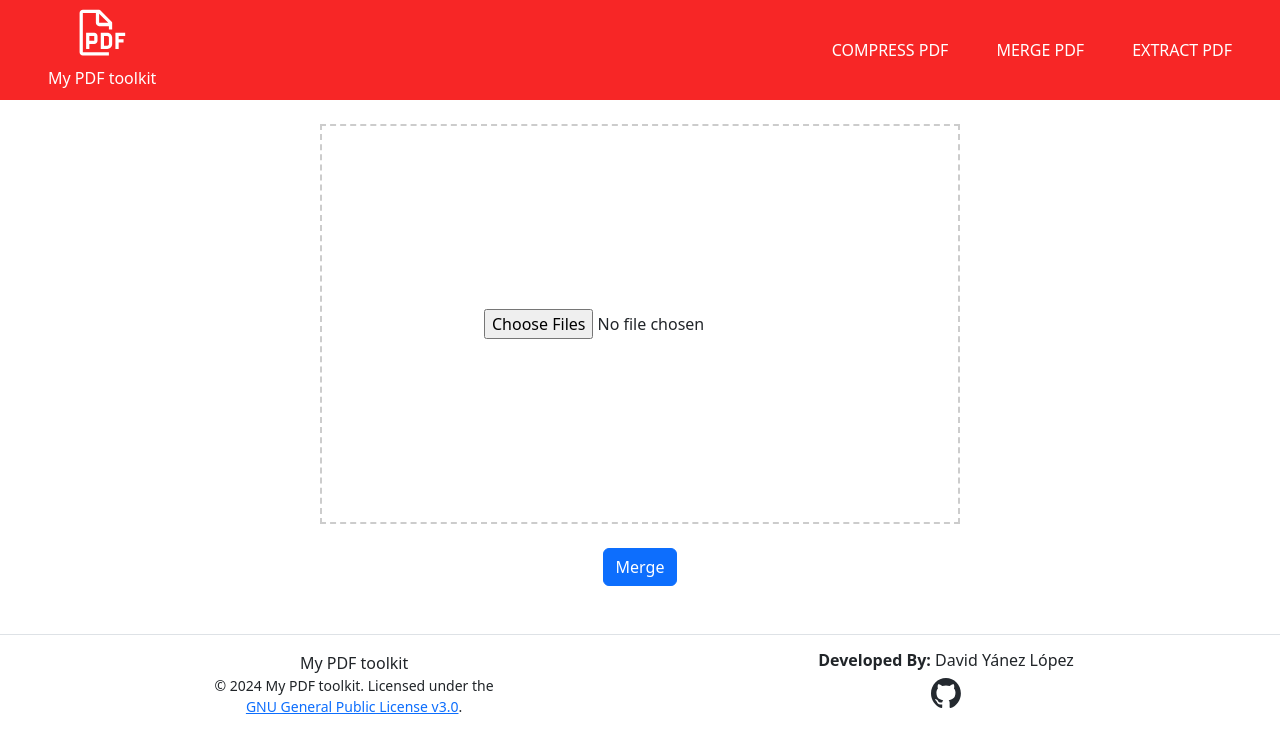
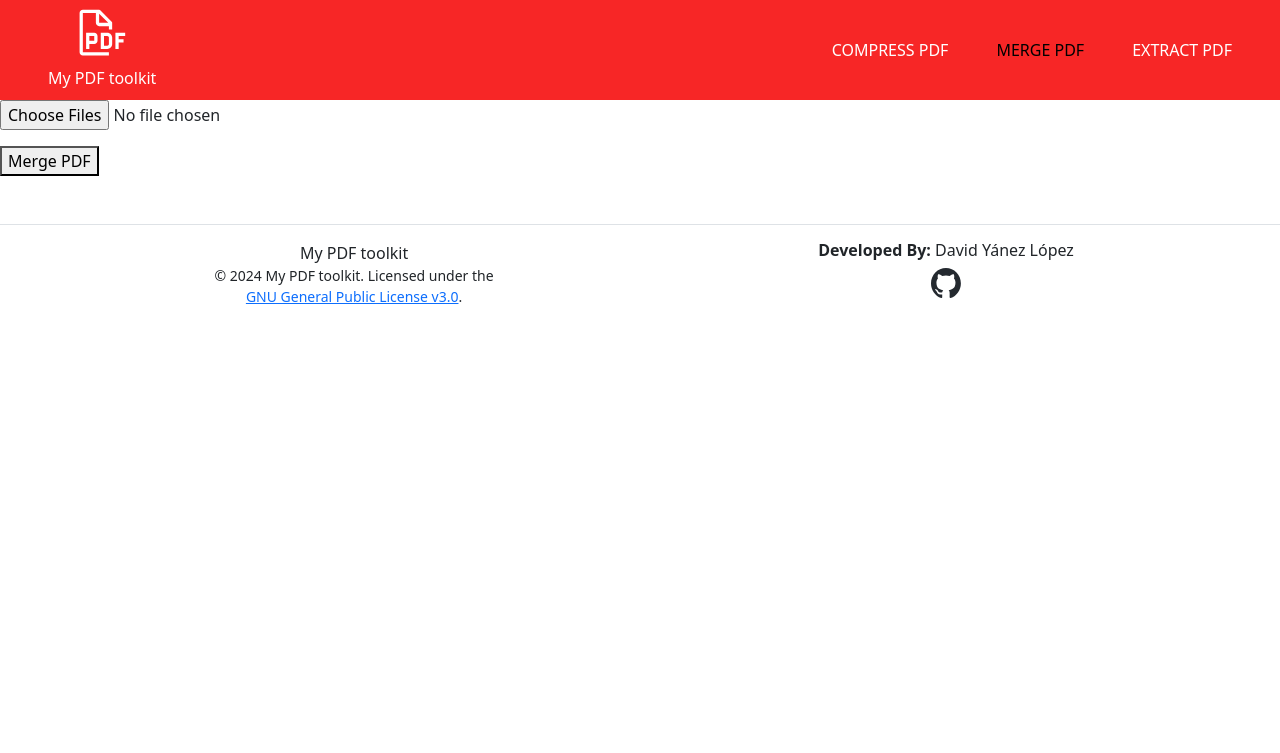
Before and after one commit to francisdayl/custom_pdf_compressor, a Flask app: page /merge-pdf in a window 1280 px wide. Shown: the top 753 px of the page. Run offline with Flask 3, Linux system fonts and the light colour scheme; some libraries are stand-ins or nearby versions.

Commit message:
set active options and orderable pdfs by dragging on merge pdf

```diff
--- a/static/js/script.js
+++ /dev/null
@@ -1,41 +0,0 @@
-
-let dropZone = document.getElementById("dropZone");
-let fileInput = document.getElementById("fileInput");
-let uploadForm = document.getElementById("uploadForm");
-const compressionType = document.getElementById("compression_type");
-const sliderContainer = document.getElementById("sliderContainer");
-const sliderCustomSize = document.getElementById("customSize");
-const sliderDisplayValue = document.getElementById("sliderValue");
-
-dropZone.addEventListener("click", function () {
-    fileInput.click();
-});
-
-
-
-fileInput.addEventListener("change", function (e) {
-    let file = e.target.files[0];
-    console.log(file.size)
-    console.log( (file.size/1000)*0.9)
-    sliderCustomSize.setAttribute("max", (file.size/1_000_000)*0.9)
-    });
-    sliderCustomSize.addEventListener("change", (event)=>{
-        sliderDisplayValue.innerText = `${event.target.value} MB`
-    })
-
-    dropZone.addEventListener("dragover", function (e) {
-        this.classList.add("dragover");
-    });
-
-    dropZone.addEventListener("dragleave", function (e) {
-        this.classList.remove("dragover");
-    });
-
-    compressionType.addEventListener("change", (event)=>{
-    if(event.target.value=="Custom"){
-        sliderContainer.classList.remove("d-none")
-    }
-    else{
-        sliderContainer.classList.add("d-none")
-    }
-})
--- a/templates/layout/navbar.html
+++ b/templates/layout/navbar.html
@@ -6,6 +6,12 @@
             color: rgb(54, 54, 54);
         }
 
+    }
+    .text-black{
+        color: rgb(78, 77, 77);
+        &:hover{
+            cursor: default;
+        }
     }
     ul{
         list-style-type: none;
@@ -27,7 +33,7 @@
     <nav>
         <ul class="d-flex flex-row justify-content-evenly text-white gap-5 h-100">
             <li>
-                <a class="list-item" href="/compress-pdf">
+                <a class="list-item text-black" href="/compress-pdf">
                     COMPRESS PDF
                 </a>
             </li>
@@ -37,7 +43,7 @@
                 </a>
             </li>
             <li>
-                <a class="list-item" href="/extract-pdf">
+                <a class="list-item" href="/extract-pdf" disabled>
                     EXTRACT PDF
                 </a>
             </li>
@@ -47,4 +53,15 @@
 
 <script>
     document.getElementById("logo").addEventListener("click",()=>{window.location=window.location.origin})
+    document.addEventListener('DOMContentLoaded', function() {
+        const navItems = document.getElementsByClassName("list-item");
+        for(const navItem of navItems){
+            if(window.location.href === navItem.href){
+                navItem.classList.add("text-black")
+            }
+            else{
+                navItem.classList.remove("text-black")
+            }
+        }
+    });
 </script>
--- a/templates/merge.html
+++ b/templates/merge.html
@@ -4,22 +4,128 @@
 
 {% block body %}
 
+<style>
+    .pdf-preview{
+        &:hover{
+            cursor: grab;
+        }
+        &:active{
+            cursor: grabbing;
+        }
+        &:not(:active){
+            cursor: grab;
+        }
+    }
 
+</style>
 <section>
+    <input type="file" id="fileInput" multiple accept=".pdf">
+    <ul id="fileList" class="row gap-2"></ul>
+    <button id="mergeButton">Merge PDF</button>
 
-    <form
-        id="uploadForm"
-        action="/"
-        method="post"
-        enctype="multipart/form-data"
-    >
-        <div id="dropZone" class="drop-zone my-4">
-          <input id="fileInput" type="file" name="file" accept="application/pdf" required multiple/>
-        </div>
-      <input type="submit" class="btn btn-primary d-block mx-auto" value="Merge" />
-    </form>
+   </section>
+<script src="https://cdnjs.cloudflare.com/ajax/libs/pdf-lib/1.17.1/pdf-lib.min.js"></script>
+<script src="https://cdnjs.cloudflare.com/ajax/libs/pdf.js/2.9.359/pdf.min.js"></script>
+<script src="https://cdnjs.cloudflare.com/ajax/libs/Sortable/1.14.0/Sortable.min.js"></script>
+<script>
+    const fileInput = document.getElementById('fileInput');
+    const fileListElement = document.getElementById('fileList');
+    const mergeButton = document.getElementById('mergeButton');
 
-</section>
+    let pdfFiles = [];
+
+    fileInput.addEventListener('change', function (event) {
+        const files = Array.from(event.target.files);
+        files.forEach(file => {
+            if (file.type === 'application/pdf') {
+                pdfFiles.push(file);
+                renderPDFPreview(file, pdfFiles.length - 1);
+            }
+        });
+    });
+
+    function renderPDFPreview(file, index) {
+        const reader = new FileReader();
+        reader.onload = async function (event) {
+            const arrayBuffer = event.target.result;
+            const pdf = await pdfjsLib.getDocument({ data: arrayBuffer }).promise;
+            const page = await pdf.getPage(1);
+
+            const scale = 1.5;
+            const viewport = page.getViewport({ scale });
+            const canvas = document.createElement('canvas');
+            const context = canvas.getContext('2d');
+            canvas.height = viewport.height;
+            canvas.width = viewport.width;
+
+            const renderContext = {
+                canvasContext: context,
+                viewport: viewport
+            };
+            await page.render(renderContext).promise;
+
+            const img = document.createElement('img');
+            img.src = canvas.toDataURL();
+            img.width = "70";
+            img.height = "90";
+
+            const listItem = document.createElement('li');
+            listItem.classList.add(...["col-1","d-flex","flex-column","align-items-center","border","pdf-preview"])
 
 
+            const span = document.createElement('span');
+            span.innerText= file.name
+            img.classList.add(...["border","p-2"])
+
+            listItem.appendChild(img);
+            listItem.appendChild(span);
+
+            listItem.dataset.index = index;
+            fileListElement.appendChild(listItem);
+        };
+        reader.readAsArrayBuffer(file);
+    }
+
+    const sortable = new Sortable(fileListElement, {
+        animation: 150,
+        onEnd: function (evt) {
+            const items = fileListElement.querySelectorAll('li');
+            pdfFiles = Array.from(items).map(item => pdfFiles[item.dataset.index]);
+        }
+    });
+
+    mergeButton.addEventListener('click', async function () {
+        if (pdfFiles.length < 2) {
+            alert('Please upload at least two PDF files.');
+            return;
+        }
+
+        const pdfDoc = await PDFLib.PDFDocument.create();
+
+        for (const pdfFile of pdfFiles) {
+            const existingPdfBytes = await pdfFile.arrayBuffer();
+            const existingPdfDoc = await PDFLib.PDFDocument.load(existingPdfBytes);
+            const copiedPages = await pdfDoc.copyPages(existingPdfDoc, existingPdfDoc.getPageIndices());
+            copiedPages.forEach(page => {
+                pdfDoc.addPage(page);
+            });
+        }
+
+        const mergedPdfBytes = await pdfDoc.save();
+        downloadMergedPdf(mergedPdfBytes);
+    });
+
+    function downloadMergedPdf(pdfBytes) {
+        const blob = new Blob([pdfBytes], { type: 'application/pdf' });
+        const url = URL.createObjectURL(blob);
+        const link = document.createElement('a');
+        link.href = url;
+        link.download = 'merged.pdf';
+        document.body.appendChild(link);
+        link.click();
+        document.body.removeChild(link);
+    }
+
+</script>
+
 {% endblock %}
```
Also changed, not shown: templates/compress.html (+45 -0 lines).
